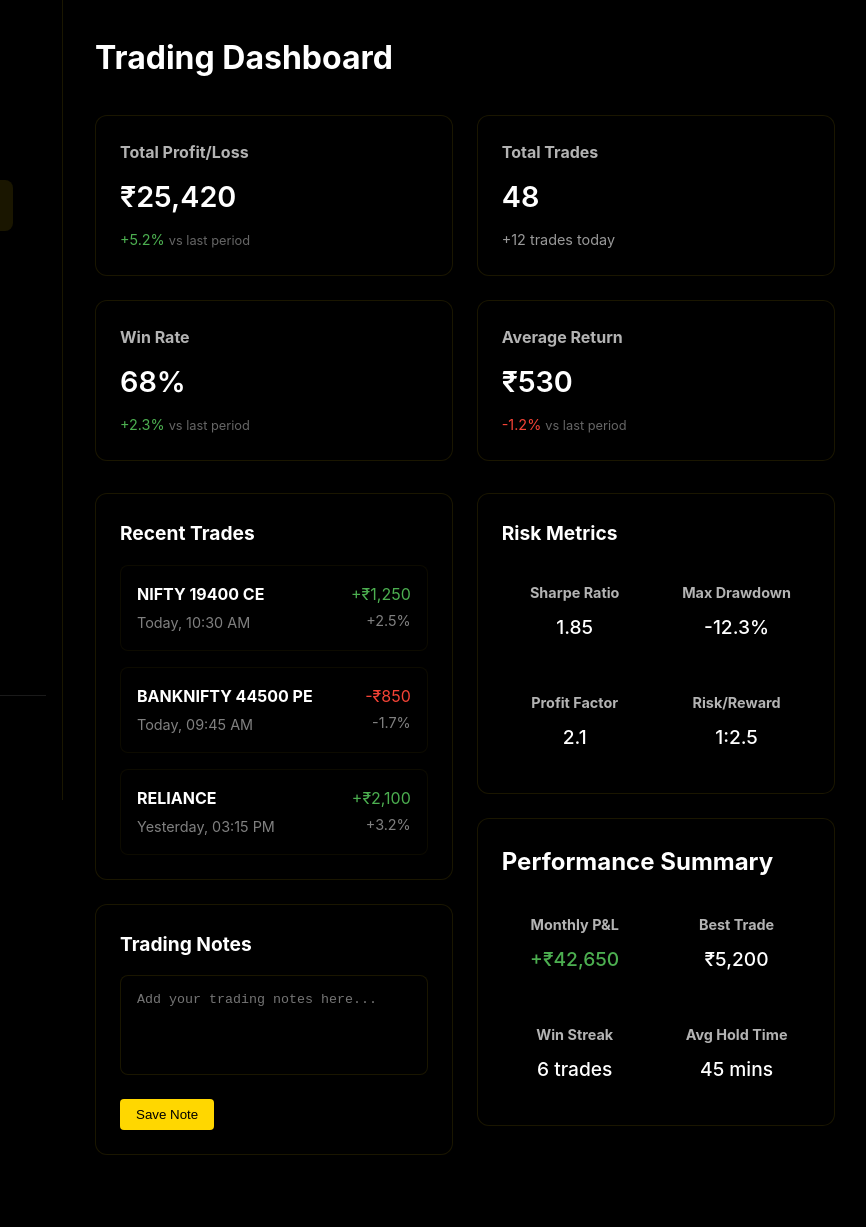
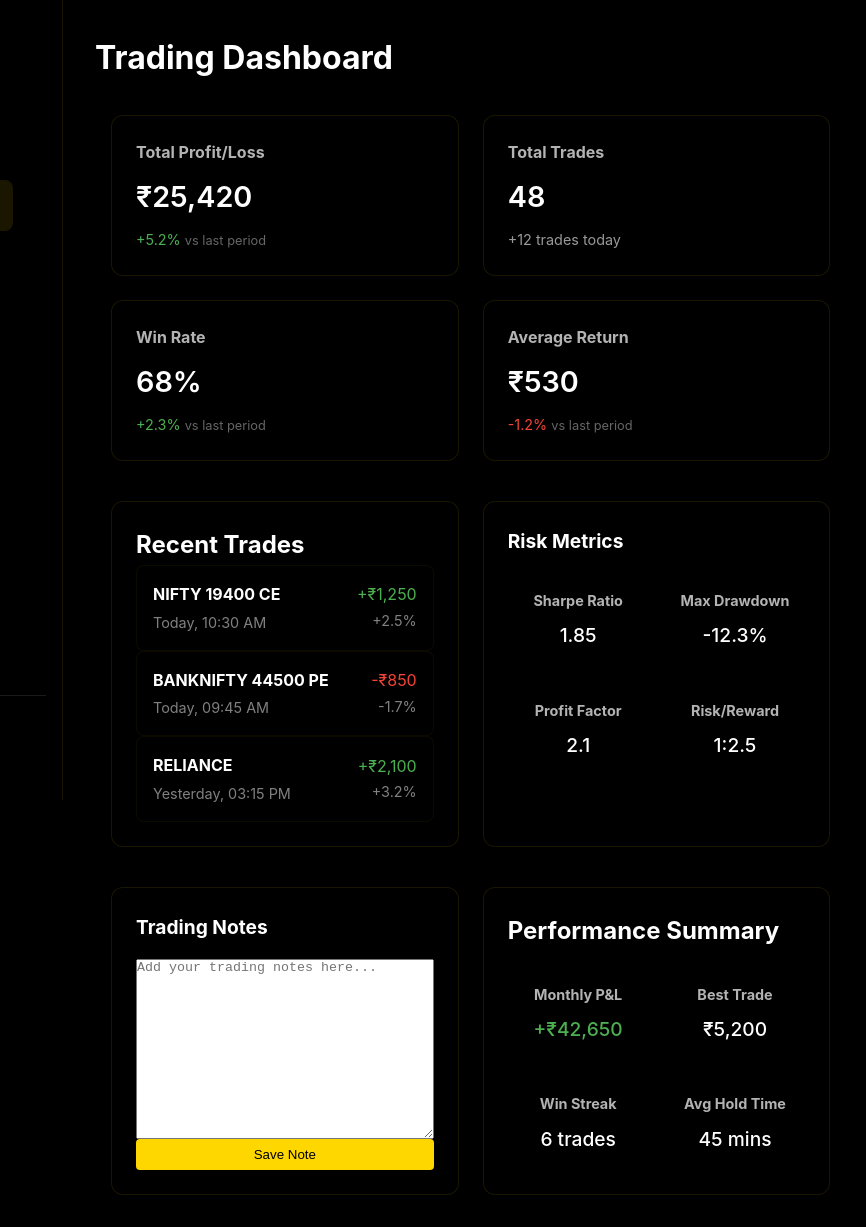
Before and after one commit to Anudeep-10878/TradeTrack, a plain HTML site: page dashboard.html in a window 1280 px wide. Shown: the full height of the page, 187-1053 px from the left. Before the commit the page ends 1187 px from the top, so only its background shows below. Drawn offline with Linux system fonts and the light colour scheme; sample sign-in values are in the browser's storage.

Commit message:
Enhanced dashboard with persistent side-by-side layout and improved responsiveness

```diff
--- a/dashboard.html
+++ b/dashboard.html
@@ -45,6 +45,8 @@
                 <h1>Trading Dashboard</h1>
             </header>
 
+            <div class="dashboard-container">
+                <div class="stats-section">
                     <div class="stats-grid">
                         <div class="stat-card profit">
                             <h3>Total Profit/Loss</h3>
@@ -65,6 +67,7 @@
                             <h3>Average Return</h3>
                             <p class="value">₹530</p>
                             <p class="change negative">-1.2% <span>vs last period</span></p>
+                        </div>
                     </div>
                 </div>
 
@@ -105,14 +108,6 @@
                                 </div>
                             </div>
                         </div>
-
-                    <div class="trading-journal">
-                        <h2>Trading Notes</h2>
-                        <div class="journal-entry">
-                            <textarea placeholder="Add your trading notes here..."></textarea>
-                            <button class="save-note-btn">Save Note</button>
-                        </div>
-                    </div>
                     </div>
 
                     <div class="content-right">
@@ -135,6 +130,17 @@
                                     <h4>Risk/Reward</h4>
                                     <p>1:2.5</p>
                                 </div>
+                            </div>
+                        </div>
+                    </div>
+                </div>
+
+                <div class="bottom-grid">
+                    <div class="trading-journal">
+                        <h2>Trading Notes</h2>
+                        <div class="journal-entry">
+                            <textarea placeholder="Add your trading notes here..."></textarea>
+                            <button class="save-note-btn">Save Note</button>
                         </div>
                     </div>
 
--- a/styles.css
+++ b/styles.css
@@ -697,11 +697,68 @@ footer {
     font-size: 2rem;
 }
 
+.dashboard-container {
+    display: flex;
+    flex-direction: column;
+    gap: 1.5rem;
+    padding: 0 1rem;
+}
+
+.stats-section {
+    width: 100%;
+}
+
 .stats-grid {
     display: grid;
-    grid-template-columns: repeat(auto-fit, minmax(240px, 1fr));
+    grid-template-columns: repeat(4, 1fr);
     gap: 1.5rem;
-    margin-bottom: 2rem;
+}
+
+.main-content-grid {
+    display: grid;
+    grid-template-columns: 1fr 1fr;
+    gap: 1.5rem;
+    margin-top: 1rem;
+}
+
+.bottom-grid {
+    display: grid;
+    grid-template-columns: 1fr 1fr;
+    gap: 1.5rem;
+    margin-top: 1rem;
+}
+
+.content-left, .content-right {
+    display: flex;
+    flex-direction: column;
+    gap: 1.5rem;
+}
+
+.recent-trades,
+.risk-metrics,
+.trading-journal,
+.performance-summary {
+    background-color: rgba(0, 0, 0, 0.5);
+    padding: 1.5rem;
+    border-radius: 12px;
+    border: 1px solid rgba(255, 215, 0, 0.1);
+    height: 100%;
+}
+
+.trading-journal {
+    display: flex;
+    flex-direction: column;
+}
+
+.journal-entry {
+    flex-grow: 1;
+    display: flex;
+    flex-direction: column;
+}
+
+.journal-entry textarea {
+    flex-grow: 1;
+    min-height: 150px;
 }
 
 .stat-card {
@@ -746,28 +803,6 @@ footer {
     display: grid;
     grid-template-columns: repeat(auto-fit, minmax(300px, 1fr));
     gap: 1.5rem;
-}
-
-.recent-trades,
-.risk-metrics,
-.trading-journal {
-    background-color: rgba(0, 0, 0, 0.5);
-    padding: 1.5rem;
-    border-radius: 12px;
-    border: 1px solid rgba(255, 215, 0, 0.1);
-    height: fit-content;
-}
-
-.recent-trades h2 {
-    color: var(--text-color);
-    font-size: 1.2rem;
-    margin-bottom: 1rem;
-}
-
-.trades-list {
-    display: flex;
-    flex-direction: column;
-    gap: 1rem;
 }
 
 .trade-item {
@@ -844,23 +879,6 @@ footer {
     margin-bottom: 1rem;
 }
 
-.journal-entry textarea {
-    width: 100%;
-    height: 100px;
-    background-color: rgba(0, 0, 0, 0.3);
-    border: 1px solid rgba(255, 215, 0, 0.1);
-    border-radius: 8px;
-    padding: 1rem;
-    color: var(--text-color);
-    resize: none;
-    margin-bottom: 1rem;
-}
-
-.journal-entry textarea:focus {
-    outline: none;
-    border-color: var(--primary-color);
-}
-
 .save-note-btn {
     background-color: var(--primary-color);
     color: var(--background-color);
@@ -876,38 +894,40 @@ footer {
     background-color: #ccac00;
 }
 
-@media (max-width: 1200px) {
-    .dashboard-grid {
-        grid-template-columns: 1fr;
+@media (max-width: 1400px) {
+    .stats-grid {
+        grid-template-columns: repeat(2, 1fr);
+    }
+}
+
+@media (max-width: 1024px) {
+    .dashboard-main {
+        margin-left: 60px;
+    }
+
+    .stats-grid {
+        grid-template-columns: repeat(2, 1fr);
+    }
+
+    .main-content-grid,
+    .bottom-grid {
+        grid-template-columns: 1fr 1fr;
+        gap: 1rem;
     }
 }
 
 @media (max-width: 768px) {
     .dashboard-nav {
         width: 60px;
-        padding: 1rem 0.5rem;
-    }
-
-    .dashboard-nav .logo {
-        padding: 0;
-    }
-
-    .dashboard-nav .logo img {
-        height: 50px;
-    }
-
-    .dashboard-nav .nav-links a span,
-    .user-profile .username {
-        display: none;
-    }
-
-    .user-profile {
-        justify-content: center;
     }
 
     .dashboard-main {
         margin-left: 60px;
         padding: 1rem;
+    }
+
+    .dashboard-nav .logo img {
+        height: 40px;
     }
 
     .stats-grid {
@@ -916,6 +936,15 @@ footer {
 }
 
 @media (max-width: 480px) {
+    .dashboard-main {
+        margin-left: 0;
+        padding: 0.5rem;
+    }
+
+    .dashboard-nav {
+        display: none;
+    }
+
     .stats-grid {
         grid-template-columns: 1fr;
     }
@@ -1008,26 +1037,6 @@ footer {
     justify-content: center;
 }
 
-.main-content-grid {
-    display: grid;
-    grid-template-columns: 1fr 1fr;
-    gap: 1.5rem;
-    margin-top: 1.5rem;
-}
-
-.content-left, .content-right {
-    display: flex;
-    flex-direction: column;
-    gap: 1.5rem;
-}
-
-.recent-trades, .risk-metrics, .trading-journal, .performance-summary {
-    background-color: rgba(0, 0, 0, 0.5);
-    padding: 1.5rem;
-    border-radius: 12px;
-    border: 1px solid rgba(255, 215, 0, 0.1);
-}
-
 .performance-summary .summary-grid {
     display: grid;
     grid-template-columns: repeat(2, 1fr);
```
Lines whose indentation alone changed are shown as unchanged.
